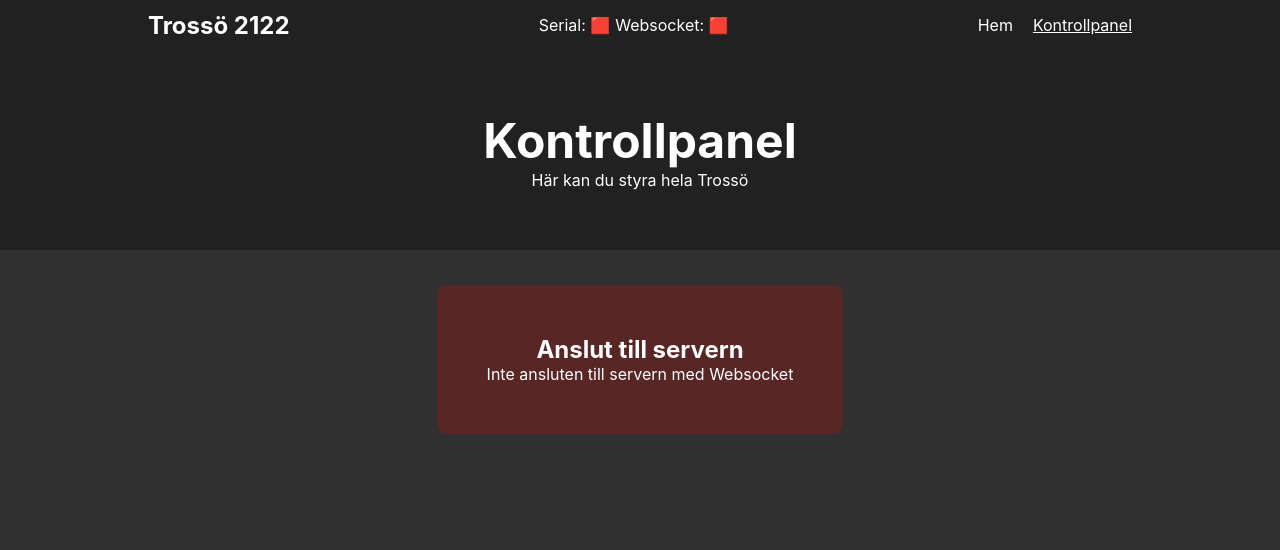
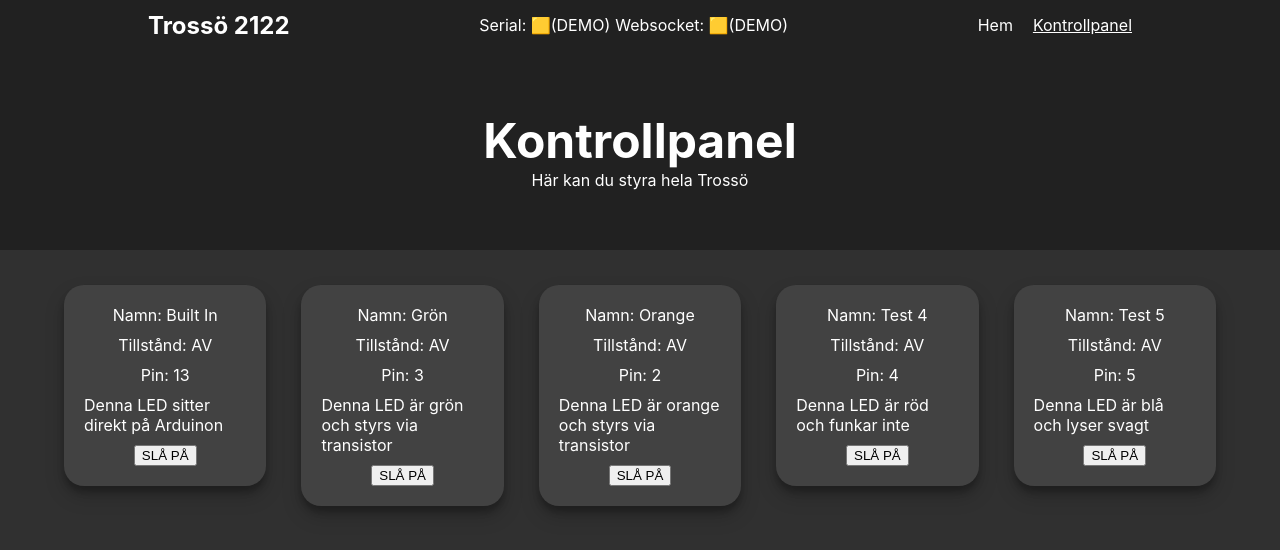
Before and after one commit to EmilZackrisson/Trosso2122, a React (Create React App) app in the folder web/: page /dash in a window 1280 px wide. Shown: the top 550 px of the page. Built offline with nearby package versions, Linux system fonts and the light colour scheme; no server answers.

Commit message:
working demo with only client

```diff
--- /dev/null
+++ b/web/src/Config.js
@@ -0,0 +1,5 @@
+const Config = {
+    demo: true
+}
+
+export default Config
--- a/web/src/Dash.js
+++ b/web/src/Dash.js
@@ -2,6 +2,9 @@ import { w3cwebsocket as W3CWebSocket } from "websocket";
 import React, { useState } from "react";
 // import { useNavigate } from "react-router-dom";
 import "./Dash.css";
+import Config from "./Config";
+import leds from "./Leds";
+import { useEffect } from "react";
 
 const client = new W3CWebSocket("ws://127.0.0.1:8000", "echo-protocol");
 
@@ -12,6 +15,21 @@ function Dash() {
 	const [websocketStatus, setWebsocketStatus] = useState("Websocket: 🟥");
 	const [allLed, setAllLeds] = useState([]);
 
+
+	useEffect(() => {
+		if(Config.demo){
+			// leds.splice(0,1);
+			console.log(leds)
+			setAllLeds([...leds]);
+
+			setSerialStatus("Serial: 🟨(DEMO)")
+		setWebsocketStatus("Websocket: 🟨(DEMO)")
+		}
+
+	  }, []);
+
+
+	if(!Config.demo){
 		client.onopen = () => {
 			// console.log("WebSocket Client Connected");
 			setWebsocketStatus("Websocket: ✅");
@@ -49,18 +67,6 @@ function Dash() {
 				// console.log("allLedTest", allLed);
 			}
 		};
-
-	function controlLed(led) {
-		console.log(allLed);
-		client.send(
-			JSON.stringify({
-				type: "lightControl",
-				ledId: led.id,
-				toState: !led.state,
-			})
-		);
-	}
-
 		function checkStatus() {
 			// client.send(JSON.stringify({ type: "checkStatus" }));
 			// console.log(client.readyState);
@@ -75,11 +81,39 @@ function Dash() {
 			}
 		}
 		setInterval(checkStatus, 5000);
+	}
+
+
+
+
+	function controlLed(led) {
+		console.log(led);
+		if(Config.demo){
+			let tempArray = [...allLed]
+			let index = tempArray.findIndex((ledFromArray => ledFromArray.id === led.id))
+			tempArray[index].state = !tempArray[index].state
+			setAllLeds([...tempArray])
+		}
+		else{
+			client.send(
+				JSON.stringify({
+					type: "lightControl",
+					ledId: led.id,
+					toState: !led.state,
+				})
+			);
+		}
+
+	}
+
 
 	var emptyListMessageTitle;
 	var emptyListMessage;
 	var emptylistClass;
 
+	if(Config.demo){
+		emptylistClass = "not-visible";
+	}else{
 		if (allLed.length === 0) {
 			emptyListMessageTitle = "Anslut till servern";
 			emptyListMessage = "Listan med lampor är tom";
@@ -96,6 +130,11 @@ function Dash() {
 		} else {
 			emptylistClass = "not-visible";
 		}
+	}
+
+
+
+
 
 	return (
 		<div className="Dash">
@@ -149,11 +188,13 @@ function Dash() {
 						state = "AV";
 						toState = "SLÅ PÅ";
 					}
-					if (serialStatus.includes("🟥")) {
+					if (serialStatus.includes("🟥") && !Config.demo) {
 						disabled = true;
 					} else if (led.disabled === true) {
 						disabled = true;
 					}
+
+					if(led.source === "Server") return
 
 					return (
 						<div className={classes} key={led.id}>
--- /dev/null
+++ b/web/src/Leds.js
@@ -0,0 +1,41 @@
+var leds = [{
+        "source": "Server"
+    },
+    {
+        "id": 13,
+        "state": false,
+        "name": "Built In",
+        "info": "Denna LED sitter direkt på Arduinon",
+        "disabled": false
+    },
+    {
+        "id": 3,
+        "state": false,
+        "name": "Grön",
+        "info": "Denna LED är grön och styrs via transistor",
+        "disabled": false
+    },
+    {
+        "id": 2,
+        "state": false,
+        "name": "Orange",
+        "info": "Denna LED är orange och styrs via transistor",
+        "disabled": false
+    },
+    {
+        "id": 4,
+        "state": false,
+        "name": "Test 4",
+        "info": "Denna LED är röd och funkar inte",
+        "disabled": false
+    },
+    {
+        "id": 5,
+        "state": false,
+        "name": "Test 5",
+        "info": "Denna LED är blå och lyser svagt",
+        "disabled": false
+    }
+]
+
+export default leds
```
Lines whose indentation alone changed are shown as unchanged.
